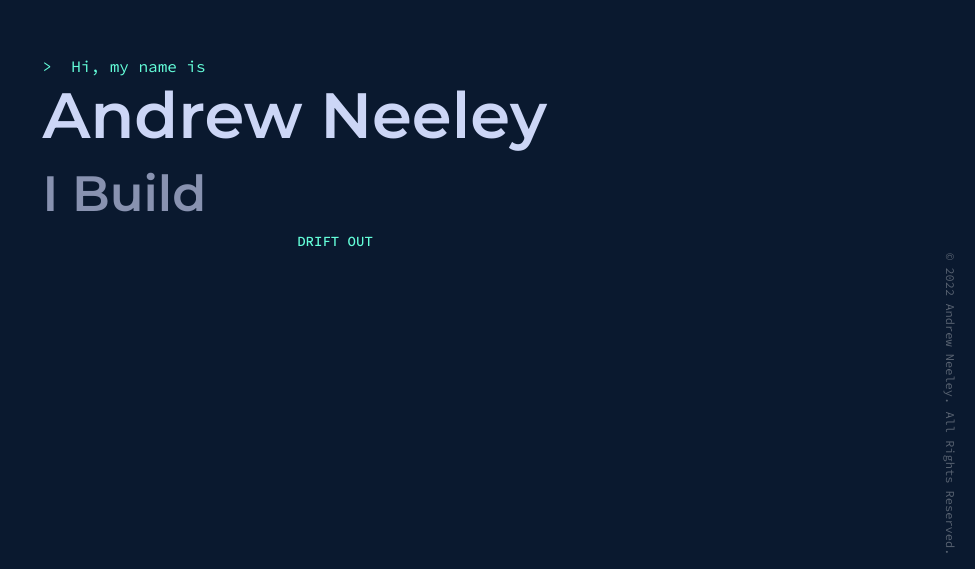
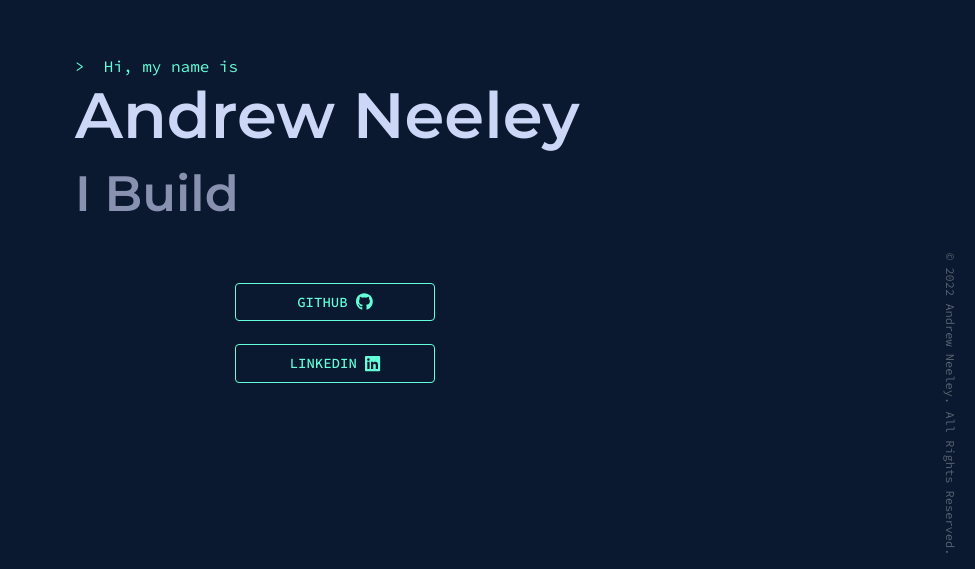
Before and after one commit to aneeley100/portfolio, a Next.js app: page / in a window 1280 px wide. Before the commit this address had no page. Shown: the part 231-800 px from the top of the page, without its empty margins (305-1280 px from the left). Built offline with nearby package versions, Linux system fonts and the light colour scheme.

Commit message:
links and coloring

```diff
--- /dev/null
+++ b/components/ProfileLink.jsx
@@ -0,0 +1,12 @@
+import { Box, Button, Typography } from "@mui/material"
+import Link from "next/link"
+
+export default function ProfileLink({ children, href }) {
+  return (
+    <Link href={href} passHref={true}>
+      <Button component={"a"} sx={{ borderStyle: "solid", borderWidth: 1, width: 200, color: "primary" }}>
+        {children}
+      </Button>
+    </Link>
+  )
+}
--- a/components/index.jsx
+++ b/components/index.jsx
@@ -1,5 +1,6 @@
 import Splash from './Splash'
 import Loading from './Loading'
 import Foot from './Foot'
+import ProfileLink from './ProfileLink'
 
-export { Splash, Loading, Foot }
+export { Splash, Loading, Foot, ProfileLink }
--- a/pages/index.jsx
+++ b/pages/index.jsx
@@ -6,7 +6,11 @@ import { Grow, Fade } from '@mui/material'
 import Typewriter from 'typewriter-effect';
 import { useRouter } from 'next/router';
 
+import { FontAwesomeIcon } from '@fortawesome/react-fontawesome';
+import { faGithub, faLinkedin, faTwitter } from '@fortawesome/free-brands-svg-icons';
+
 import styles from "../styles/index.module.css"
+import { ProfileLink } from '../components'
 
 // Have the terminal window add elements to the background of the page
 
@@ -20,40 +24,19 @@ export default function Home() {
   const [nameVisible, setNameVisible] = useState(false)
   const gradientStyle = { background: `${gradient}`, color: "primary", WebkitBackgroundClip: "text", backgroundClip: "text", WebkitTextFillColor: "transparent", fontWeight: "700", display: "flex", flexDirection: "row" }
 
-  const [fallIn, setFallIn] = useState(false)
-
-  const [driftOut, setDriftOut] = useState(false)
-
   const router = useRouter();
 
-  useEffect(() => {
-    setTimeout(() => {
-      setNameVisible(true)
-    }
-      , 6500)
-  }, [])
-  useEffect(() => {
-    setTimeout(() => {
-      setVisible(true)
-    }
-      , 7500)
-  }, [])
-
-  useEffect(() => {
-    setTimeout(() => {
-      router.push("/portfolio")
-    }, 500)
-  }, driftOut)
+  const [fallIn, setFallIn] = useState(false)
 
   return (
     <>
-      <Box className={driftOut ? styles.bodyContainer + " " + styles.driftOut : fallIn ? styles.bodyContainer + " " + styles.loaded : styles.bodyContainer}>
+      <Box className={fallIn ? styles.bodyContainer + " " + styles.loaded : styles.bodyContainer}>
         <Box>
           <Typography fontFamily={"Source Code Pro"} color={"primary"} className={`${styles.termText} ${fallIn && styles.loaded}`}>
             &gt;&nbsp; Hi, my name is
           </Typography>
           <Typography variant="h1" color={"text.primary"} sx={{ fontWeight: 600, fontSize: "min(4rem, 11.5vw)" }}>Andrew Neeley</Typography>
-          <Typography variant="h1" color={"text.dimmest"} sx={{ minWidth: "min(585px, 95vw)", display: "flex", flexDirection: "row", fontSize: "min(3.1rem, 9vw)", marginTop: "12px" }}>I Build
+          <Typography variant="h1" color={"text.dimmest"} sx={{ minWidth: "min(520px, 95vw)", display: "flex", flexDirection: "row", fontSize: "min(3.1rem, 9vw)", marginTop: "12px" }}>I Build
             <div key={gradient} style={gradientStyle}>
               &nbsp;
               {fallIn ? "Experiences" : <Typewriter
@@ -61,7 +44,7 @@ export default function Home() {
                 onInit={(typewriter) => {
                   if (gradient == greenGradient) {
                     typewriter.typeString('Experiences').callFunction(() => {
-                      setFallIn(true)
+                      //setFallIn(true)
                     }).start();
                   }
                   else {
@@ -75,10 +58,9 @@ export default function Home() {
             </div>
           </Typography>
         </Box>
-        <Box>
-          <Button onClick={() => setDriftOut(true)}>
-            Drift Out
-          </Button>
+        <Box sx={{ mt: "60px", display: "flex", justifyContent: "space-between", flexDirection: "column", alignItems: "center", height: "100px" }}>
+          <ProfileLink href="https://www.github.com/aneeley05">Github&nbsp;<FontAwesomeIcon style={{ fontSize: "13pt" }} icon={faGithub} /> </ProfileLink>
+          <ProfileLink href="https://www.linkedin.com/in/aneeley">LinkedIn&nbsp;<FontAwesomeIcon style={{ fontSize: "13pt" }} icon={faLinkedin} /> </ProfileLink>
         </Box>
       </Box>
     </>
--- a/styles/index.module.css
+++ b/styles/index.module.css
@@ -14,6 +14,7 @@
 
 .bodyContainer.driftOut {
   transition: all 0.5s ease;
+  padding-top: 20px;
   opacity: 0;
   transform: translate(-100px);
 }
```
Also changed, not shown: package.json (+8 -0 lines), styles/portfolio.module.css (added, +15 -0 lines), 2 other files (tests, documents, lock files or other folders).
